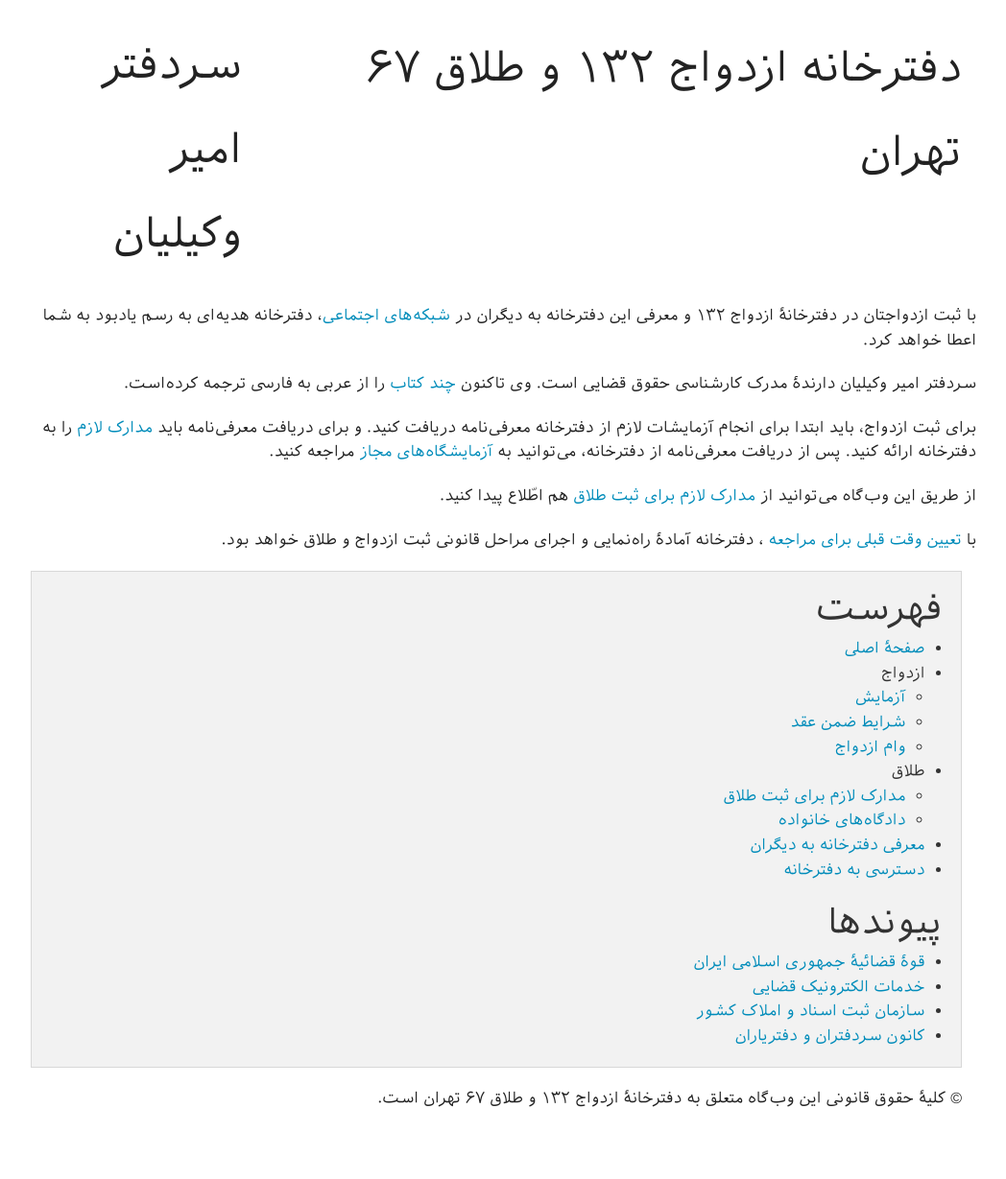
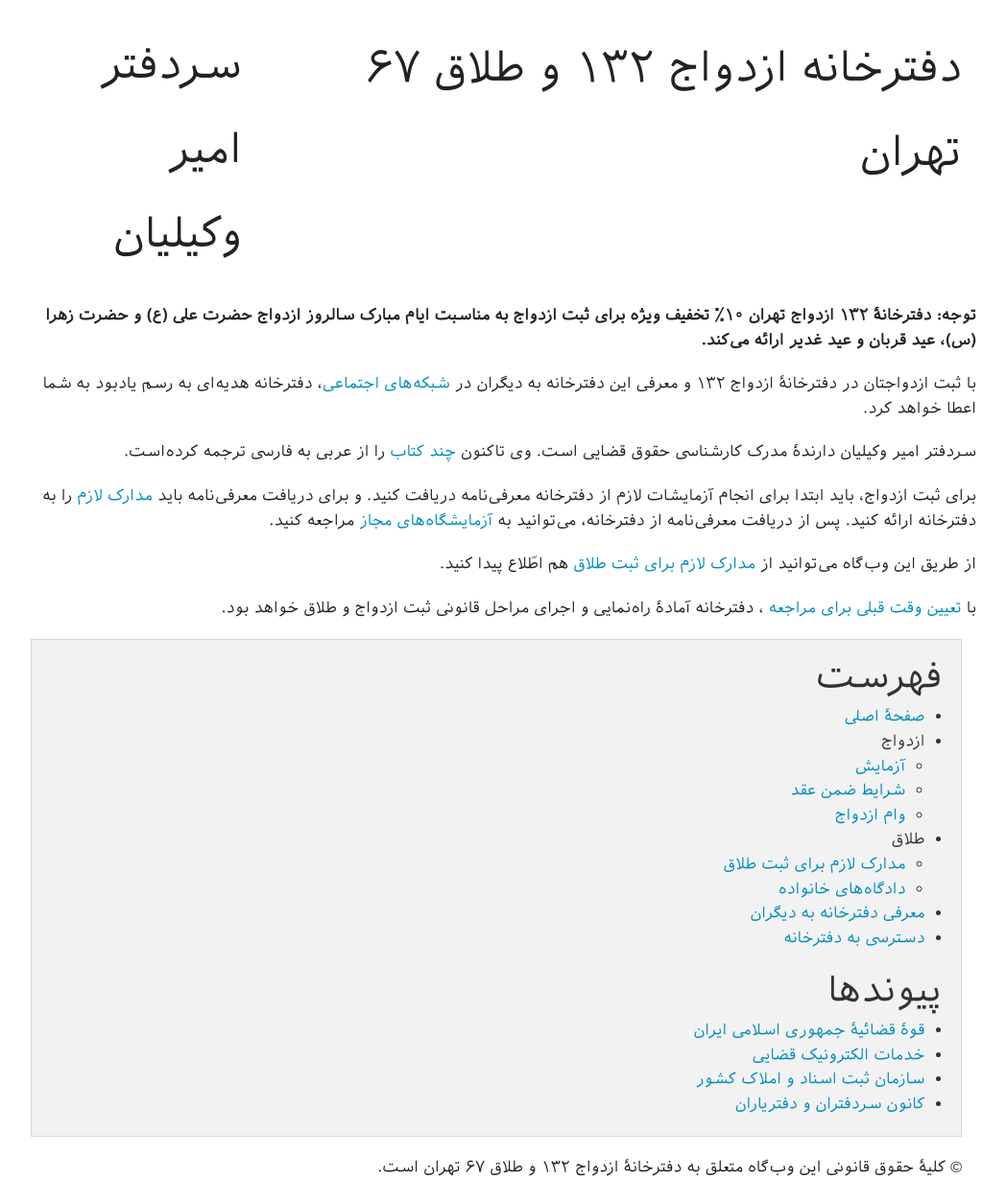
Before and after one commit to sardaftar/sardaftar.github.io, a Jekyll site: the page built from index.html, in a window 1280 px wide. Shown: the whole page at 96% size, without its empty margins (123-1171 px from the left). Built offline with Jekyll 4.4.1, drawn with Linux system fonts in a browser that asks for light colours; some web fonts are replaced; Markdown is read by kramdown in place of the engine named in the settings; before the commit the page ends 1157 px from its top, so only the background shows below that.

Commit message:
Announced special offer.

```diff
--- a/index.html
+++ b/index.html
@@ -1,6 +1,12 @@
 ---
 layout: page-layout
 ---
+<p>
+<strong>
+توجه: دفترخانهٔ ۱۳۲ ازدواج تهران ۱۰٪ تخفیف ویژه برای ثبت ازدواج به مناسبت ایام مبارک سالروز ازدواج حضرت علی (ع) و حضرت زهرا (س)، عید قربان و عید غدیر ارائه می‌کند.
+</strong>
+</p>
+
 <p>
 با ثبت ازدواجتان در دفترخانهٔ ازدواج ۱۳۲ و معرفی این دفترخانه به دیگران در
 <a href="{{site.url}}/moarrefi">شبکه‌های اجتماعی</a>،
```
